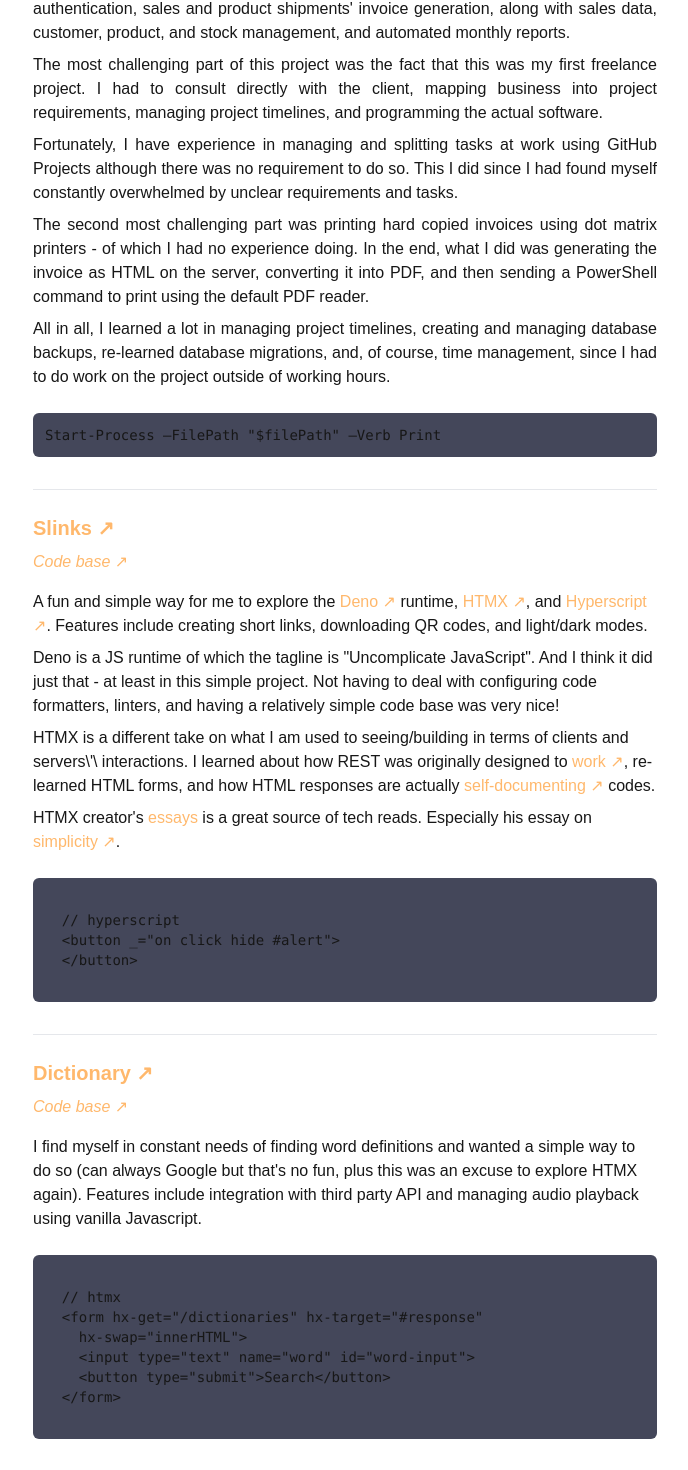
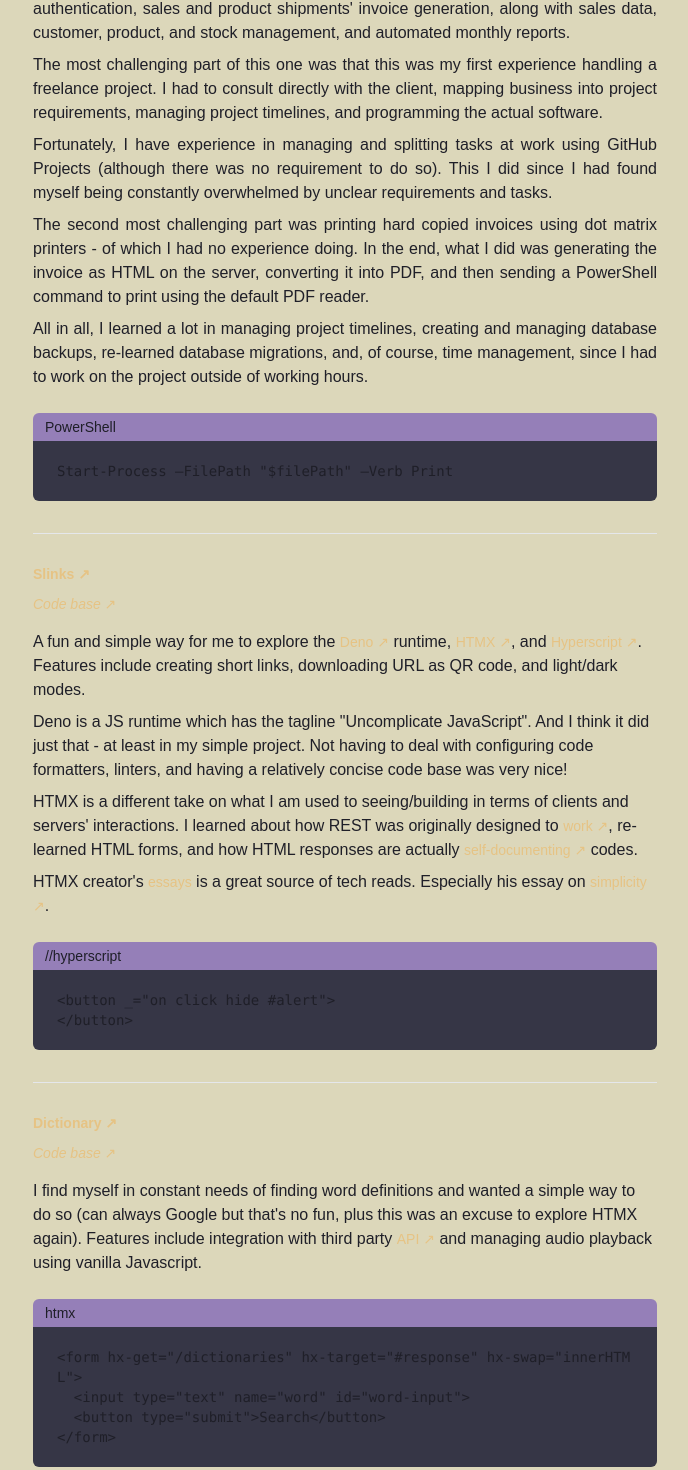
Before and after one commit to davdmoo/davdmoo, a Next.js app: page /projects in a window 1280 px wide. Shown: the part 216-1686 px from the top of the page, without its empty margins (295-983 px from the left). Built offline with nearby package versions, Linux system fonts and the light colour scheme.

Commit message:
fix code block not wrapping in small layout, refactor code block section, add guest-book page

```diff
--- /dev/null
+++ b/app/components/code_block.components.tsx
@@ -0,0 +1,19 @@
+export default function CodeBlock(
+  { codeSnippet, language }: { codeSnippet: string; language: string },
+) {
+  return (
+    <div className="mt-6 mb-2 text-sm rounded-md w-full">
+      <p
+        className="rounded-t-md px-3 py-1"
+        style={{ color: "#1F1F28", backgroundColor: "#957FB8" }}
+      >
+        {language}
+      </p>
+      <pre className="px-6 rounded-b-md whitespace-pre-wrap break-all">
+        <code className="block w-full">
+          {codeSnippet}
+        </code>
+      </pre>
+    </div>
+  );
+}
--- a/app/globals.css
+++ b/app/globals.css
@@ -12,7 +12,12 @@
   }
 
   a {
-    color: #FFB86C;
+    color: #E6C384;
+    @apply text-sm;
+  }
+
+  pre {
+    background-color: #363646;
   }
 
   code {
@@ -21,14 +26,15 @@
 }
 
 :root {
-  --background: #ffffff;
-  --foreground: #171717;
+  --background: #DCD7BA;
+  --foreground: #1F1F28;
 }
 
 @media (prefers-color-scheme: dark) {
   :root {
-    --background: #282A36;
-    --foreground: #F8F8F2;
+    /* kanagawa color scheme */
+    --background: #1F1F28;
+    --foreground: #DCD7BA;
   }
 }
 
--- /dev/null
+++ b/app/guest-book/page.tsx
@@ -0,0 +1,7 @@
+export default function GuestBookPage() {
+  return (
+    <div className="flex justify-center">
+      <h1>Soon!</h1>
+    </div>
+  );
+}
--- a/app/layout.tsx
+++ b/app/layout.tsx
@@ -15,8 +15,8 @@ const geistMono = localFont({
 });
 
 export const metadata: Metadata = {
-  title: "David Mulyawan",
-  description: "My personal site",
+  title: "/davdmoo",
+  description: "Personal site built using Next.js and Tailwind",
 };
 
 export default function RootLayout({
@@ -29,15 +29,15 @@ export default function RootLayout({
       <body
         className={`${geistSans.variable} ${geistMono.variable} antialiased h-screen flex flex-col items-center`}
       >
-
-        <main className="max-w-2xl py-6 w-full flex-1 flex flex-col justify-center px-6">
+        <main className="lg:max-w-2xl py-6 w-full flex-1 flex flex-col justify-center px-6">
           {children}
         </main>
 
-        <footer className="flex space-x-6 py-6">
-          <Link href="/">/home</Link>
+        <footer className="py-4 px-2 space-x-6">
+          <Link href="/">/</Link>
           <Link href="/experience">/experience</Link>
           <Link href="/projects">/projects</Link>
+          <Link href="/guest-book">/guests</Link>
         </footer>
       </body>
     </html>
--- a/app/page.tsx
+++ b/app/page.tsx
@@ -5,22 +5,46 @@ export default function Home() {
 
   return (
     <div className="text-justify">
-      <h1 className="mb-4">Hi.</h1>
-      <h2 className="mb-3">My name is David.</h2>
+      <h1 className="mb-4 font-bold">Hi.</h1>
+      <h2 className="mb-3 font-bold">My name is David.</h2>
       <p className="mb-2">
-        I am a software developer with {`${getExp(firstProExp)}`} of professional experience.
-        I started programming in September 2021 - when I learned Javascript by joining a coding bootcamp online.
+        I am a software developer with {`${getExp(firstProExp)}`}{" "}
+        of professional{" "}
+        <Link href="/experience">experience</Link>. I started programming in
+        September 2021 - when I learned Javascript by joining a coding bootcamp
+        online.
       </p>
       <p className="mb-2">
-        Currently I am a full stack developer at <Link href="https://qios-id.com" target="_blank" rel="noopener noreferrer">Qios <span>↗</span></Link> - a company focused in delivering self-service systems for the FnB, transportation, and service industries.
-        At work, I mostly program using Flutter and Typescript.
+        Currently I am a full stack developer at{" "}
+        <Link
+          href="https://qios-id.com"
+          target="_blank"
+          rel="noopener noreferrer"
+        >
+          Qios <span>↗</span>
+        </Link>{" "}
+        - a company focused in delivering self-service systems for the FnB,
+        transportation, and service industries. At work, I mostly program using
+        Flutter and Typescript.
       </p>
       <p className="mb-2">
-        I am currently re-learning and exploring the web world - this website being one such example.
+        I am currently re-learning and exploring the web world - this website
+        being one such example.
       </p>
       <p className="mb-2">
-        Outside of work, I mostly enjoy being at home; playing Dota 2, reading sci-fi books (<Link href="https://www.goodreads.com/book/show/20518872-the-three-body-problem" target="_blank" rel="noopener noreferrer">The Three-Body Problem <span>↗</span></Link> series was a mind boggling experience), and watching coming of age movies.
-        I also listen to all kinds of music, although I lean towards metal and anything with catchy guitar riffs. To quote some stranger from the internet; <em>If it slaps, it slaps</em>.
+        Outside of work, I enjoy programming for{" "}
+        <Link href="/projects">fun</Link>, playing Dota 2, reading sci-fi books
+        (<Link
+          href="https://www.goodreads.com/book/show/20518872-the-three-body-problem"
+          target="_blank"
+          rel="noopener noreferrer"
+        >
+          The Three-Body Problem <span>↗</span>
+        </Link>{" "}
+        series was a mind boggling experience), and watching coming of age
+        movies. I also listen to all kinds of music, although I lean towards
+        metal and anything with catchy guitar riffs. To quote some stranger from
+        the internet; <em>If it slaps, it slaps</em>.
       </p>
     </div>
   );
--- a/app/projects/page.tsx
+++ b/app/projects/page.tsx
@@ -1,92 +1,201 @@
 import Link from "next/link";
+import CodeBlock from "../components/code_block.components";
 
 export default function Projects() {
   const htmxCodeSnippet = `
-  // htmx
-  <form hx-get="/dictionaries" hx-target="#response"
-    hx-swap="innerHTML">
-    <input type="text" name="word" id="word-input">
-    <button type="submit">Search</button>
-  </form>
+<form hx-get="/dictionaries" hx-target="#response" hx-swap="innerHTML">
+  <input type="text" name="word" id="word-input">
+  <button type="submit">Search</button>
+</form>
   `;
   const hyperscriptCodeSnippet = `
-  // hyperscript
-  <button _="on click hide #alert">
-  </button>
+<button _="on click hide #alert">
+</button>
+  `;
+  const powerShellCodeSnippet = `
+Start-Process –FilePath "$filePath" –Verb Print
   `;
 
   return (
     <div className="flex flex-col items-center">
       <h1 className="text-4xl font-bold mb-4">Projects</h1>
-      <p>A short list of projects and what I think of them in retrospect</p>
+      <p className="text-center">
+        A short list of projects and what I think of them in retrospect
+      </p>
       <hr className="my-6 w-full" />
       <div className="flex flex-col items-start w-full">
-
         <h2 className="text-xl mb-2 font-bold">Invoice Management App</h2>
         <div className="text-justify">
           <p className="mb-2">
-            This was a Windows application I built using Flutter and Typescript. Features include authentication, sales and product shipments&apos; invoice generation, along with sales data, customer, product, and stock management, and automated monthly reports.
+            This was a Windows application I built using Flutter and Typescript.
+            Features include authentication, sales and product shipments&apos;
+            invoice generation, along with sales data, customer, product, and
+            stock management, and automated monthly reports.
           </p>
           <p className="mb-2">
-            The most challenging part of this project was the fact that this was my first freelance project. I had to consult directly with the client, mapping business into project requirements, managing project timelines, and programming the actual software.
+            The most challenging part of this one was that this was my first
+            experience handling a freelance project. I had to consult directly
+            with the client, mapping business into project requirements,
+            managing project timelines, and programming the actual software.
           </p>
           <p className="mb-2">
-            Fortunately, I have experience in managing and splitting tasks at work using GitHub Projects although there was no requirement to do so.
-            This I did since I had found myself constantly overwhelmed by unclear requirements and tasks.
+            Fortunately, I have experience in managing and splitting tasks at
+            work using GitHub Projects (although there was no requirement to do
+            so). This I did since I had found myself being constantly
+            overwhelmed by unclear requirements and tasks.
           </p>
           <p className="mb-2">
-            The second most challenging part was printing hard copied invoices using dot matrix printers - of which I had no experience doing.
-            In the end, what I did was generating the invoice as HTML on the server, converting it into PDF, and then sending a PowerShell command to print using the default PDF reader.
+            The second most challenging part was printing hard copied invoices
+            using dot matrix printers - of which I had no experience doing. In
+            the end, what I did was generating the invoice as HTML on the
+            server, converting it into PDF, and then sending a PowerShell
+            command to print using the default PDF reader.
           </p>
           <p className="mb-2">
-            All in all, I learned a lot in managing project timelines, creating and managing database backups, re-learned database migrations, and, of course, time management, since I had to do work on the project outside of working hours.
+            All in all, I learned a lot in managing project timelines, creating
+            and managing database backups, re-learned database migrations, and,
+            of course, time management, since I had to work on the project
+            outside of working hours.
           </p>
 
-          <pre className="mt-6 mb-2 language-html bg-white block w-full text-white text-sm p-3 rounded-md" style={{backgroundColor: "#44475A"}}>
-            <code>
-              Start-Process –FilePath &quot;$filePath&quot; –Verb Print
-            </code>
-          </pre>
+          <CodeBlock
+            codeSnippet={powerShellCodeSnippet}
+            language="PowerShell"
+          />
         </div>
 
         <hr className="my-6 w-full" />
 
-        <h2 className="text-xl mb-2 font-bold"><Link href="https://slinks.deno.dev" target="_blank" rel="noopener noreferrer">Slinks <span>↗</span></Link></h2>
-        <Link href="https://github.com/davdmoo/slinks" target="_blank" rel="noopener noreferrer" className="mb-4"><em>Code base</em> <span>↗</span></Link>
+        <h2 className="text-xl mb-2 font-bold">
+          <Link
+            href="https://slinks.deno.dev"
+            target="_blank"
+            rel="noopener noreferrer"
+          >
+            Slinks <span>↗</span>
+          </Link>
+        </h2>
+        <Link
+          href="https://github.com/davdmoo/slinks"
+          target="_blank"
+          rel="noopener noreferrer"
+          className="mb-4"
+        >
+          <em>Code base</em> <span>↗</span>
+        </Link>
         <p className="mb-2">
-          A fun and simple way for me to explore the <Link href="https://deno.com" target="_blank" rel="noopener noreferrer">Deno <span>↗</span></Link> runtime, <Link href="https://htmx.org" target="_blank" rel="noopener noreferrer">HTMX <span>↗</span></Link>, and <Link href="https://hyperscript.org" target="_blank" rel="noopener noreferrer">Hyperscript <span>↗</span></Link>.
-          Features include creating short links, downloading QR codes, and light/dark modes.
+          A fun and simple way for me to explore the{" "}
+          <Link
+            href="https://deno.com"
+            target="_blank"
+            rel="noopener noreferrer"
+          >
+            Deno <span>↗</span>
+          </Link>{" "}
+          runtime,{" "}
+          <Link
+            href="https://htmx.org"
+            target="_blank"
+            rel="noopener noreferrer"
+          >
+            HTMX <span>↗</span>
+          </Link>, and{" "}
+          <Link
+            href="https://hyperscript.org"
+            target="_blank"
+            rel="noopener noreferrer"
+          >
+            Hyperscript <span>↗</span>
+          </Link>. Features include creating short links, downloading URL as QR
+          code, and light/dark modes.
         </p>
         <p className="mb-2">
-          Deno is a JS runtime of which the tagline is &quot;Uncomplicate JavaScript&quot;.
-          And I think it did just that - at least in this simple project. Not having to deal with configuring code formatters, linters, and having a relatively simple code base was very nice!
+          Deno is a JS runtime which has the tagline &quot;Uncomplicate
+          JavaScript&quot;. And I think it did just that - at least in my simple
+          project. Not having to deal with configuring code formatters, linters,
+          and having a relatively concise code base was very nice!
         </p>
         <p className="mb-2">
-          HTMX is a different take on what I am used to seeing/building in terms of clients and servers\&apos;\ interactions.
-          I learned about how REST was originally designed to <Link href="https://https://htmx.org/essays/how-did-rest-come-to-mean-the-opposite-of-rest/" target="_blank" rel="noopener noreferrer">work <span>↗</span></Link>, re-learned HTML forms, and how HTML responses are actually <Link href="https://htmx.org/essays/hypermedia-apis-vs-data-apis/" target="_blank" rel="noopener noreferrer"> self-documenting <span>↗</span></Link> codes.
+          HTMX is a different take on what I am used to seeing/building in terms
+          of clients and servers&apos; interactions. I learned about how REST
+          was originally designed to{" "}
+          <Link
+            href="https://https://htmx.org/essays/how-did-rest-come-to-mean-the-opposite-of-rest/"
+            target="_blank"
+            rel="noopener noreferrer"
+          >
+            work <span>↗</span>
+          </Link>, re-learned HTML forms, and how HTML responses are actually
+          {" "}
+          <Link
+            href="https://htmx.org/essays/hypermedia-apis-vs-data-apis/"
+            target="_blank"
+            rel="noopener noreferrer"
+          >
+            self-documenting <span>↗</span>
+          </Link>{" "}
+          codes.
         </p>
         <p>
-          HTMX creator&apos;s <Link href="https://htmx.org/essays" target="_blank" rel="noopener noreferrer">essays</Link> is a great source of tech reads. Especially his essay on <Link href="https://grugbrain.dev/" target="_blank" rel="noopener noreferrer">simplicity <span>↗</span></Link>.
+          HTMX creator&apos;s{" "}
+          <Link
+            href="https://htmx.org/essays"
+            target="_blank"
+            rel="noopener noreferrer"
+          >
+            essays
+          </Link>{" "}
+          is a great source of tech reads. Especially his essay on{" "}
+          <Link
+            href="https://grugbrain.dev/"
+            target="_blank"
+            rel="noopener noreferrer"
+          >
+            simplicity <span>↗</span>
+          </Link>.
         </p>
-        <pre className="mt-6 mb-2 bg-white text-black text-sm p-3 rounded-md block w-full" style={{backgroundColor: "#44475A"}}>
-          <code>
-            {hyperscriptCodeSnippet}
-          </code>
-        </pre>
+
+        <CodeBlock
+          codeSnippet={hyperscriptCodeSnippet}
+          language="//hyperscript"
+        />
 
         <hr className="my-6 w-full" />
 
-        <h2 className="text-xl mb-2 font-bold"><Link href="https://dictionary-htmx.deno.dev" target="_blank" rel="noopener noreferrer">Dictionary <span>↗</span></Link></h2>
-        <Link href="https://github.com/davdmoo/dictionary" target="_blank" rel="noopener noreferrer" className="mb-4"><em>Code base</em> <span>↗</span></Link>
+        <h2 className="text-xl mb-2 font-bold">
+          <Link
+            href="https://dictionary-htmx.deno.dev"
+            target="_blank"
+            rel="noopener noreferrer"
+          >
+            Dictionary <span>↗</span>
+          </Link>
+        </h2>
+        <Link
+          href="https://github.com/davdmoo/dictionary"
+          target="_blank"
+          rel="noopener noreferrer"
+          className="mb-4"
+        >
+          <em>Code base</em> <span>↗</span>
+        </Link>
         <p>
-          I find myself in constant needs of finding word definitions and wanted a simple way to do so (can always Google but that&apos;s no fun, plus this was an excuse to explore HTMX again).
-          Features include integration with third party API and managing audio playback using vanilla Javascript.
+          I find myself in constant needs of finding word definitions and wanted
+          a simple way to do so (can always Google but that&apos;s no fun, plus
+          this was an excuse to explore HTMX again). Features include
+          integration with third party{" "}
+          <Link
+            href="https://dictionaryapi.dev/"
+            target="_blank"
+            rel="noopener noreferrer"
+            className="mb-4"
+          >
+            API <span>↗</span>
+          </Link>{" "}
+          and managing audio playback using vanilla Javascript.
         </p>
-        <pre className="mt-6 mb-2 bg-white text-black text-sm p-3 rounded-md block w-full" style={{backgroundColor: "#44475A"}}>
-          <code>
-            {htmxCodeSnippet}
-          </code>
-        </pre>
+
+        <CodeBlock codeSnippet={htmxCodeSnippet} language="htmx" />
 
         <hr className="mt-6 w-full" />
       </div>
```
